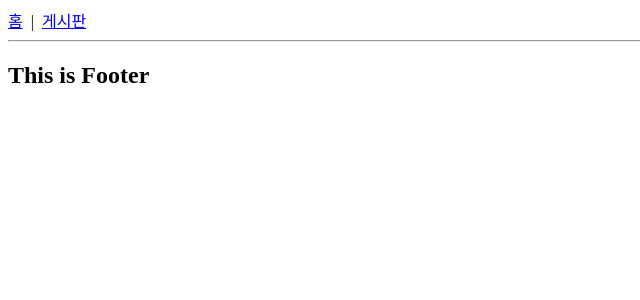
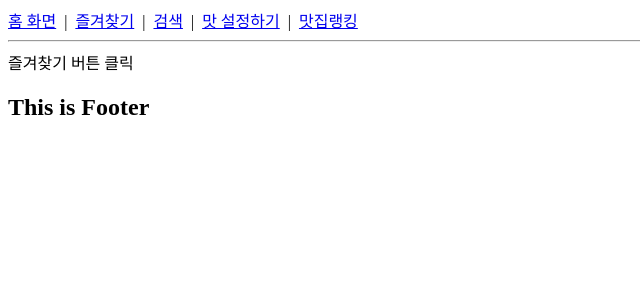
Before and after one commit to MkBaek0229/makzip_mk, a React (Vite) app: page /btn1 in a window 1280 px wide. Shown: the top 300 px of the page, without its empty margins (0-640 px from the left). Built offline with nearby package versions, Linux system fonts and the light colour scheme.

Commit message:
레이아웃 수정

```diff
--- a/src/App.jsx
+++ b/src/App.jsx
@@ -2,13 +2,20 @@ import { useState } from 'react'
 import { Route, Routes } from 'react-router-dom';
 import BoardList from './routes/Boardlist';
 import Home from './routes/Home';
+import Btn1 from './routes/Btn1';
+import Btn2 from './routes/Btn2';
+import Btn3 from './routes/Btn3';
+import Btn4 from './routes/Btn4';
 
 function App() {
 
   return (
       <Routes>
         <Route path="/" element={<Home />} />
-        <Route path="/board" element={<BoardList />} />
+        <Route path="/btn1" element={<Btn1 />} />
+        <Route path="/btn2" element={<Btn2/>} />
+        <Route path="/btn3" element={<Btn3 />} />
+        <Route path="/btn4" element={<Btn4 />} />
       </Routes>
     );
 
--- a/src/Layout/Header.jsx
+++ b/src/Layout/Header.jsx
@@ -3,9 +3,15 @@ import { Link } from "react-router-dom";
 function Header() {
     return (
         <header>
-            <Link to="/">홈</Link>
+            <Link to="/">홈 화면</Link>
             &nbsp;&nbsp;|&nbsp;&nbsp;
-            <Link to="/board">게시판</Link>
+            <Link to="/btn1">즐겨찾기</Link>
+            &nbsp;&nbsp;|&nbsp;&nbsp;
+            <Link to="/btn2">검색</Link>
+            &nbsp;&nbsp;|&nbsp;&nbsp;
+            <Link to="/btn3">맛 설정하기</Link>
+            &nbsp;&nbsp;|&nbsp;&nbsp;
+            <Link to="/btn4">맛집랭킹</Link>
             <hr/>
         </header>
      );
--- /dev/null
+++ b/src/routes/Btn1.jsx
@@ -0,0 +1,9 @@
+function Btn1() {
+    return (
+        <div>
+            즐겨찾기 버튼 클릭
+        </div>
+     );
+}
+
+export default Btn1;
--- /dev/null
+++ b/src/routes/Btn2.jsx
@@ -0,0 +1,9 @@
+function Btn2() {
+    return (
+        <div>
+            검색 버튼
+        </div>
+    );
+}
+
+export default Btn2;
--- /dev/null
+++ b/src/routes/Btn3.jsx
@@ -0,0 +1,9 @@
+function Btn3() {
+    return (
+        <div>
+            맛설정 버튼
+        </div>
+     );
+}
+
+export default Btn3;
--- /dev/null
+++ b/src/routes/Btn4.jsx
@@ -0,0 +1,9 @@
+function Btn4() {
+    return (
+        <div>
+            맛집 랭킹 버튼
+        </div>
+      );
+}
+
+export default Btn4;
```
Also changed, not shown: 1 other file (tests, documents, lock files or other folders).
